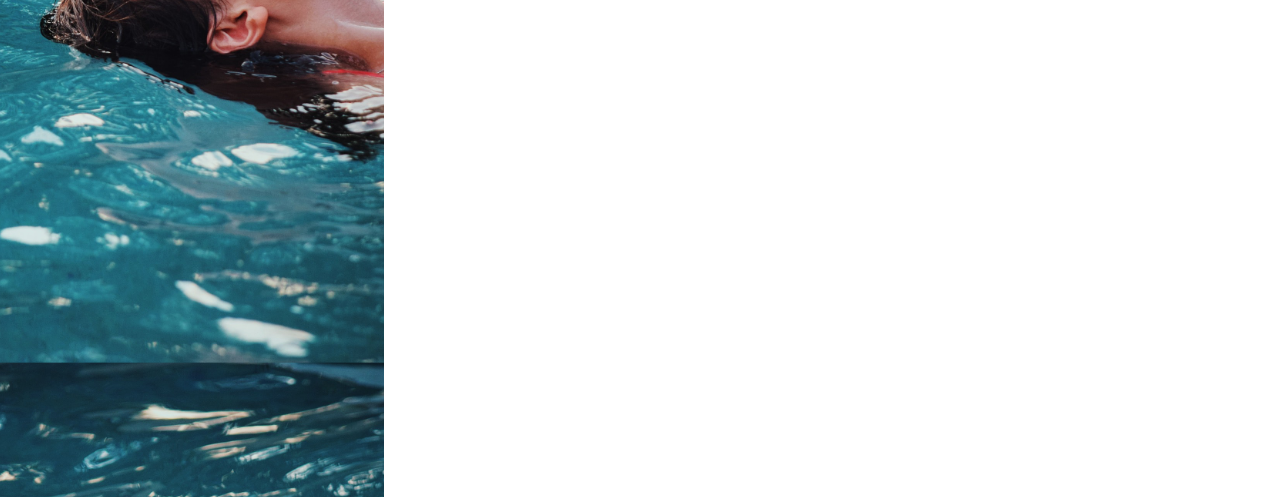
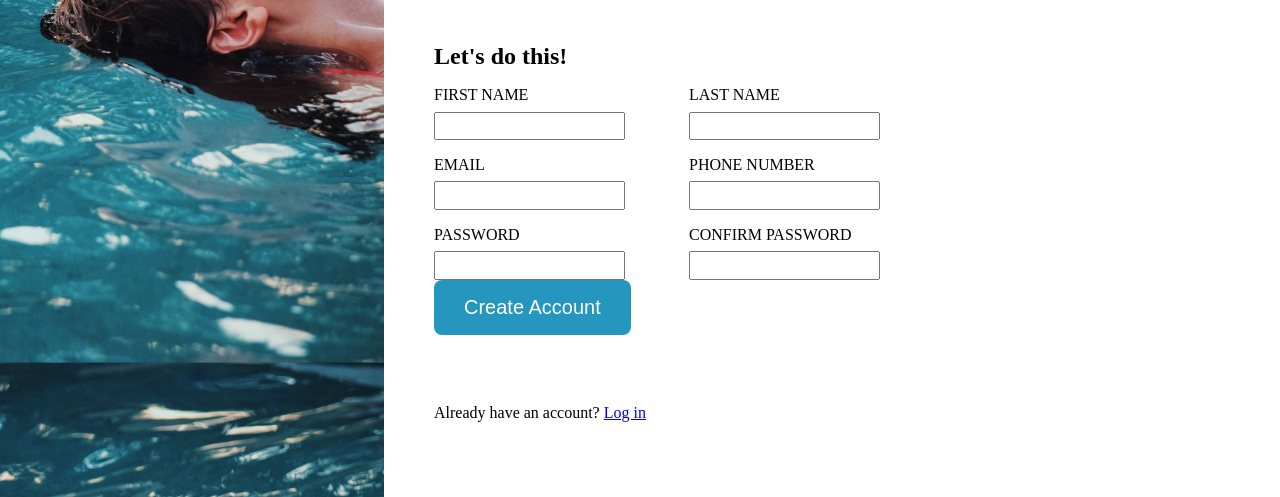
Before and after one commit to aScHEABL/Sign-up-form-template, a plain HTML site: page index.html in a window 1280 px wide. Shown: the part 303-800 px from the top of the page. Drawn offline with Linux system fonts and the light colour scheme.

Commit message:
feat: style the elements in right-section WIP

```diff
--- a/index.html
+++ b/index.html
@@ -21,9 +21,35 @@
                     Sign up now to get started.</p>
                 <p id="dummy-text-bottom">You know you want to.</p>
             </div>
-            <div id="form-container">
-                <form action=""></form>
-            </div>
+            <form action="" method="post">
+                <div id="form-container">
+                    <h3>Let's do this!</h3>
+                    <div class="input">
+                        <label for="first-name">FIRST NAME</label>
+                        <input type="text" name="first-name" id="input-first-name">
+                    </div>
+                    <div class="input">
+                        <label for="last-name">LAST NAME</label>
+                        <input type="text" name="last-name" id="input-last-name">
+                    </div>
+                    <div class="input">
+                        <label for="email">EMAIL</label>
+                        <input type="text" name="email" id="input-email">
+                    </div>
+                    <div class="input">
+                        <label for="phone-number">PHONE NUMBER</label>
+                        <input type="text" name="phone-number" id="input-phone-number">
+                    </div>
+                    <div class="input">
+                        <label for="password">PASSWORD</label>
+                        <input type="password" name="password" id="input-password">
+                    </div>
+                    <div class="input">
+                        <label for="confirm-password">CONFIRM PASSWORD</label>
+                        <input type="password" name="confirm-password" id="input-confirm-password">
+                    </div>
+                </div>
+            </form>
             <div id="button-container">
                 <button id="sign-up-button">Create Account</button>
             </div>
--- a/style.css
+++ b/style.css
@@ -52,4 +52,72 @@ body {
 #content > #right-section {
     flex: 1 1 70%;
     display: flex;
+    flex-wrap: wrap;
+    flex-direction: row;
+    max-height: 100vh;
 }
+
+#content > #right-section > #dummy-text-container {
+    flex: 1 1 100%;
+    margin-top: 100px;
+    margin-left: 50px;
+    margin-right: 400px;
+    height: 200px;
+}
+
+#content > #right-section > #dummy-text-container > p {
+    font-size: 24px;
+}
+
+#content > #right-section > form {
+    margin-left: 50px;
+    margin-right: 400px;
+    display: flex;
+    height: auto;
+}
+
+
+#content > #right-section > form > #form-container {
+    flex: 1 1 100%;
+    display: flex;
+    flex-wrap: wrap;
+    column-gap: 64px;
+    row-gap: 16px;
+}
+
+#content > #right-section > form > #form-container > h3 {
+    flex: 1 1 100%;
+    margin: 0;
+    font-size: 24px;
+    line-height: 0px;
+}
+
+#content > #right-section > form > #form-container > .input {
+    flex: 1 1 35%;
+    display: flex;
+    flex-wrap: wrap;
+}
+
+#content > #right-section > form > #form-container > .input > * {
+    flex: 1 1 100%;
+}
+
+#content > #right-section > #button-container {
+    flex: 1 1 100%;
+    margin-left: 50px;
+    height: 50px;
+}
+
+#content > #right-section > #button-container > button {
+    padding: 16px 30px 16px 30px;
+    font-size: 20px;
+    color: white;
+    background-color: #2596be;
+    border-radius: 8px;
+    border: 0px;
+}
+
+#content > #right-section > #log-in-container {
+    flex: 1 1 100%;
+    margin-left: 50px;
+}
```
